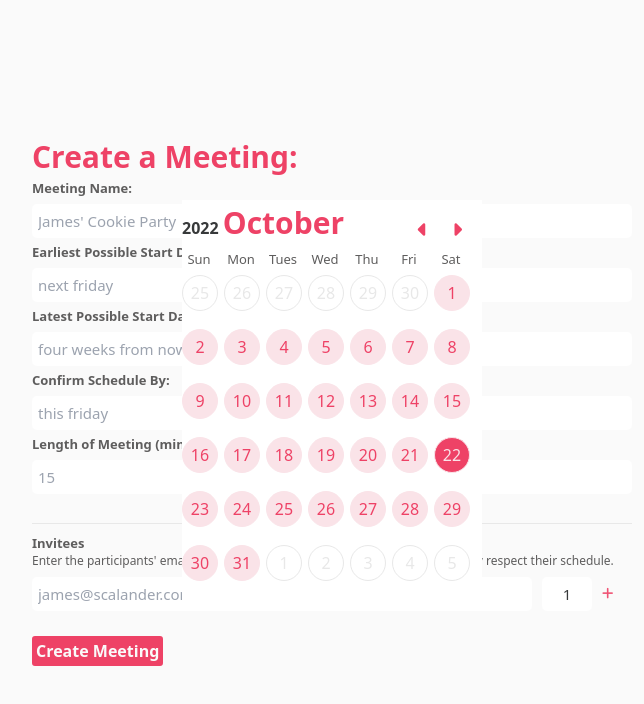
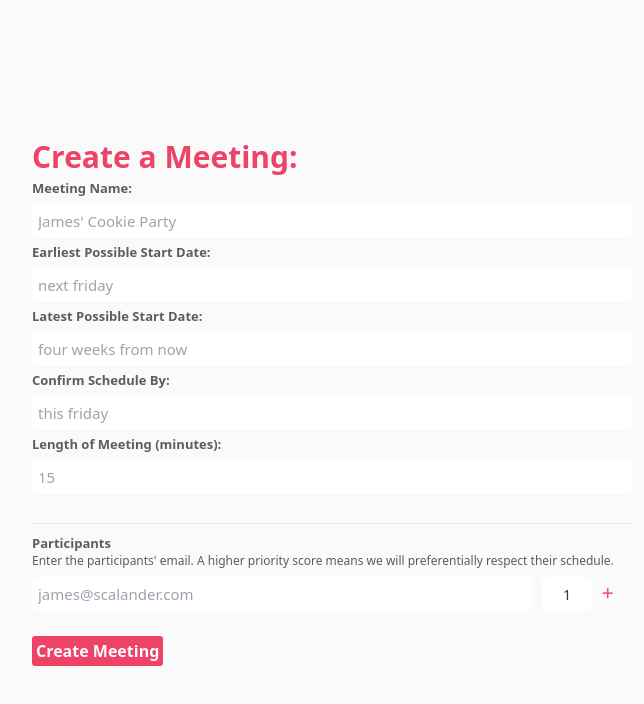
Before and after one commit to scalander/scalander, a SvelteKit app in the folder frontend/: page /create in a window 1280 px wide. Shown: the top 704 px of the page, without its empty margins (308-952 px from the left). Built offline with nearby package versions, Linux system fonts and the light colour scheme.

Commit message:
calendar popover

```diff
--- a/frontend/src/lib/components/MonthlyCalendarBase.svelte
+++ b/frontend/src/lib/components/MonthlyCalendarBase.svelte
@@ -146,7 +146,7 @@
     .calendar-container {
         /* Set the width and height */
         width: 300px;
-        height: 400px;
+        height: 380px;
     }
 
     .calendar {
--- a/frontend/src/lib/strings.json
+++ b/frontend/src/lib/strings.json
@@ -27,7 +27,7 @@
     "MEETING_LOCKIN_PLACEHOLDER": "this friday",
     "MEETING_LOCKIN": "Confirm Schedule By:",
     "MEETING_EMAIL_PLACEHOLDER": "james@scalander.com",
-    "MEETING_INVITEES": "Invitees",
+    "MEETING_INVITEES": "Participants",
     "MEETING_PRIORITY": "Enter the participants' email. A higher priority score means we will preferentially respect their schedule.",
     "MEETING_LOADING": "Working hard with the scheduling bots...",
     "MEETING_DONE": "Done! Each invitee will get an email with futher instructions.",
--- a/frontend/src/routes/create/+page.svelte
+++ b/frontend/src/routes/create/+page.svelte
@@ -18,17 +18,33 @@
     import { exclude_internal_props } from 'svelte/internal';
     import { parseISO } from 'date-fns';
 
+    // calendar visibilities and variables
     let name;
-    let start;
-    let end;
+    let start, show_start_cal;
+    let end, show_end_cal;
+    let lockin, show_lockin_cal;
     let length;
-    let lockin;
     // this needs to be a ARRAY
     // user + priority
     let users=[["", 1]];
 
     // to replace button
     let bottomText=null;
+
+    // quick utility function to check if
+    // users are clicking the calendar
+    function isClickCalendar(e) {
+        return (e.relatedTarget &&
+                e.relatedTarget.classList.contains("hover"));
+    }
+
+    // check if users are clicking on item of id
+    function isClickID(e, id) {
+        return (e.relatedTarget &&
+                e.relatedTarget.id == id);
+    }
+
+
 
     async function submitMeeting() {
         // set bottom text
@@ -108,9 +124,6 @@
     </script>
 
 <div id="page-container">
-    <div id="hover">
-        <MonthlyCalendarBase />
-    </div>
     <div id="create-form">
         <h1>{strings.CREATE_A_MEETING}</h1>
         <form class = "meeting-form"> <!-- TODO: make a thing for input fields bc listing all of them here is hella messy -->
@@ -121,8 +134,13 @@
 
             <h2 class="meeting-subhead">{strings.MEETING_START}</h2>
             <input type="text"
+                   id="start"
                    placeholder="{strings.MEETING_START_PLACEHOLDER}"
                    bind:value={start}
+                   on:focus={()=>show_start_cal=true}
+                   on:blur={(e)=>{
+                       if (!isClickCalendar(e)) show_start_cal=false;
+                   }}
                    on:change={()=>{
                        // parse the date
                        let parsed = chrono.parseDate(start, (new Date()), {forwardDate: true});
@@ -130,6 +148,16 @@
                        // TODO internationalize the freedom units
                        start = format(parsed, "EEEE, MMMM dd yyyy");
                    }} required/>
+
+            <div class="hover"
+                 tabindex="0"
+                 style:display="{show_start_cal?'inline':'none'}"
+                 on:blur={(e)=>{
+                    if (!isClickID(e, "start")) show_start_cal=false;
+                 }}>
+                <MonthlyCalendarBase />
+            </div>
+
 
             <h2 class="meeting-subhead">{strings.MEETING_END}</h2>
             <input type="text"
@@ -143,6 +171,10 @@
                        end = format(parsed, "EEEE, MMMM dd yyyy");
                    }} required/>
 
+            <div class="hover" style:display="{show_end_cal?'inline':'none'}">
+                <MonthlyCalendarBase/>
+            </div>
+
             <h2 class="meeting-subhead">{strings.MEETING_LOCKIN}</h2>
             <input type="text"
                    placeholder="{strings.MEETING_LOCKIN_PLACEHOLDER}"
@@ -154,6 +186,9 @@
                        // TODO internationalize the freedom units
                        lockin = format(parsed, "EEEE, MMMM dd yyyy");
                    }} required/>
+            <div class="hover" style:display="{show_lockin_cal?'inline':'none'}">
+                <MonthlyCalendarBase/>
+            </div>
 
             <h2 class="meeting-subhead">{strings.MEETING_LENGTH}</h2>
             <input type="number"
@@ -305,10 +340,16 @@
         padding: 20px;
     }
 
-    #hover {
-        position: absolute;
+    .hover {
+        position: fixed;
+        left: 0;
         background: var(--accented-background);
-        z-index: 1;
+        z-index: 5;
+        padding: 0 6px 10px 14px;
+        display: inline;
+        transform: scale(0.7) translateX(70vw) translateY(-25px);
+        border-radius: 10px;
+        border: 1px solid var(--tertiary);
     }
 
 </style>
```
